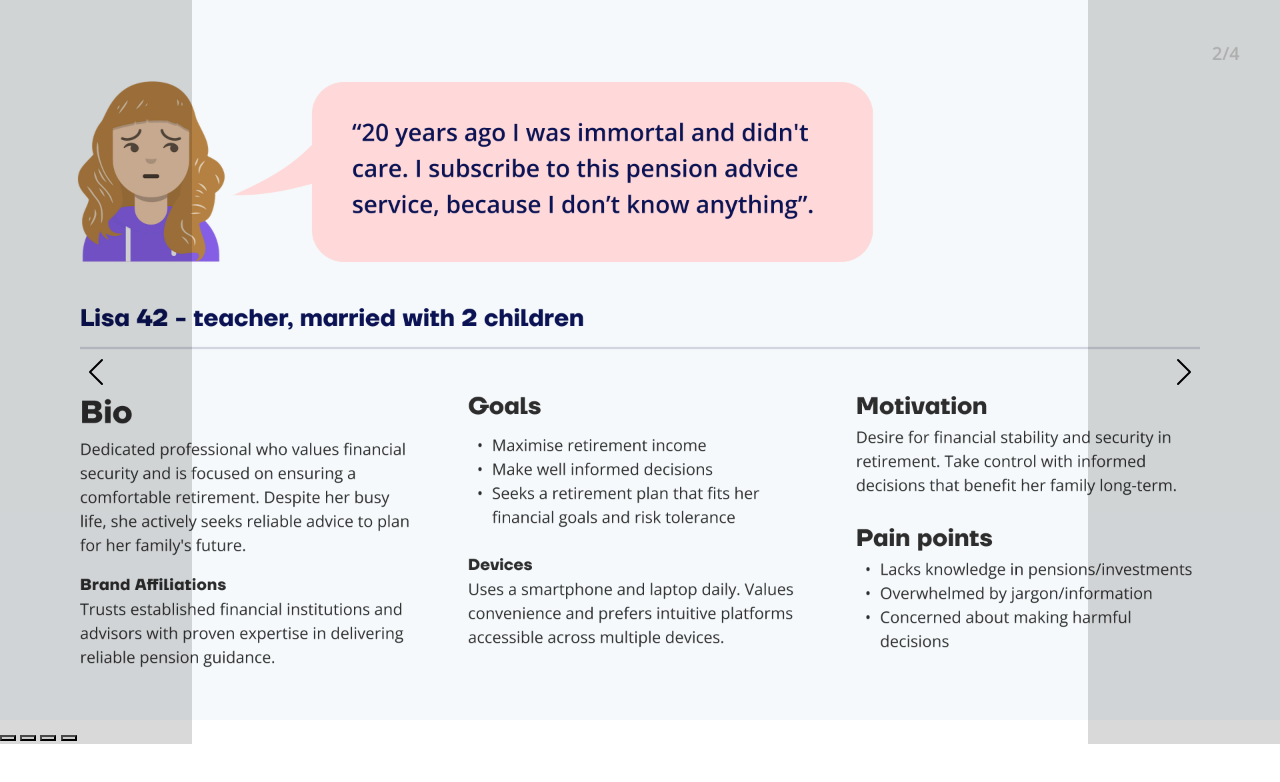
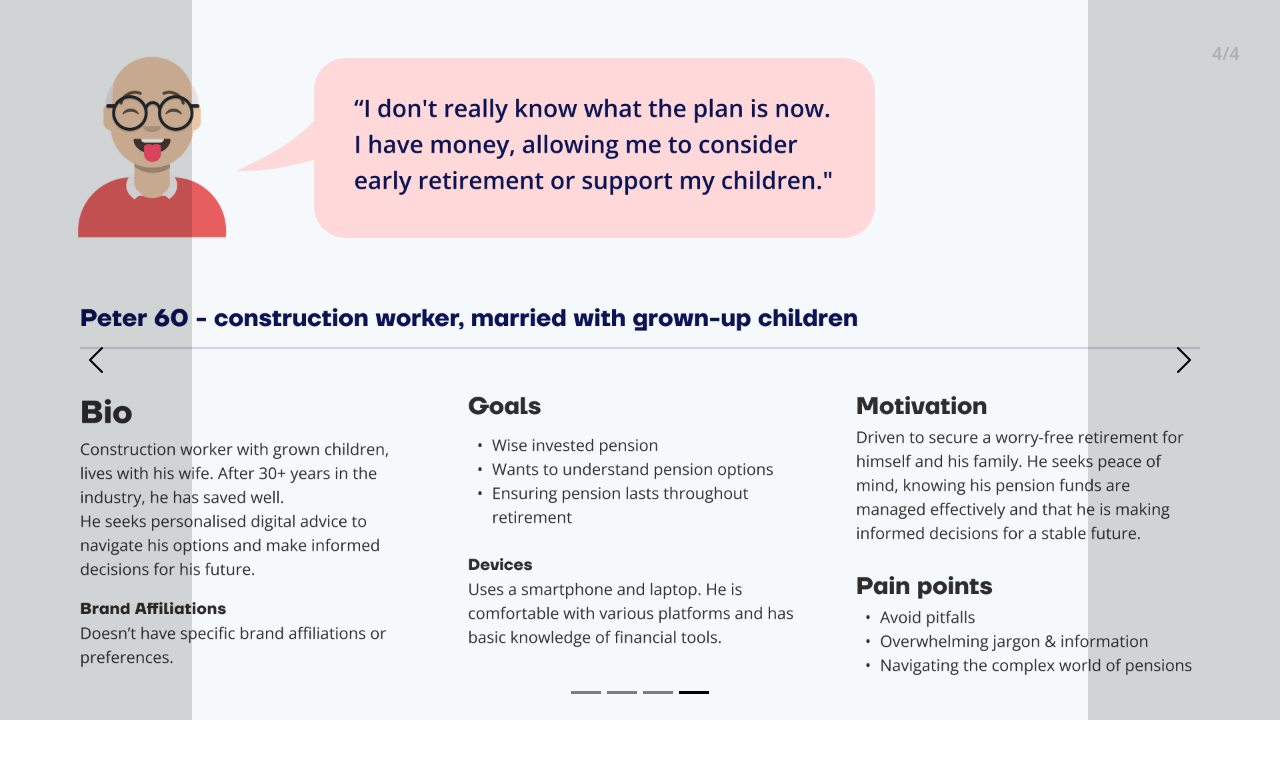
Before and after one commit to pamsan/Notion-Widgets, a plain HTML site: page index.html in a window 1280 px wide. Both pictures are taken after a click on the button "Previous". Drawn offline with nearby package versions, Linux system fonts and the light colour scheme.

Commit message:
Update index.html

```diff
--- a/index.html
+++ b/index.html
@@ -110,19 +110,25 @@
 <script src="https://cdn.jsdelivr.net/npm/bootstrap@5.3.0-alpha1/dist/js/bootstrap.min.js"></script>
 
 
-  <div id="carouselExampleDark" class="carousel carousel-dark slide" data-bs-ride="carousel">
+ <div id="carouselExampleDark" class="carousel carousel-dark slide" data-bs-ride="carousel">
+  <div class="carousel-indicators">
+    <button type="button" data-bs-target="#carouselExampleDark" data-bs-slide-to="0" class="active" aria-current="true" aria-label="Slide 1"></button>
+    <button type="button" data-bs-target="#carouselExampleDark" data-bs-slide-to="1" aria-label="Slide 2"></button>
+    <button type="button" data-bs-target="#carouselExampleDark" data-bs-slide-to="2" aria-label="Slide 3"></button>
+    <button type="button" data-bs-target="#carouselExampleDark" data-bs-slide-to="3" aria-label="Slide 4"></button>
+  </div>
   <div class="carousel-inner">
-    <div class="carousel-item active">
-      <img src="1.png" class="d-block w-100" alt="Image 1">
+    <div class="carousel-item active" data-bs-interval="10000">
+      <img src="1.png" class="d-block w-100" alt="Slide 1">
+    </div>
+    <div class="carousel-item" data-bs-interval="2000">
+      <img src="2.png" class="d-block w-100" alt="Slide 2">
     </div>
     <div class="carousel-item">
-      <img src="2.png" class="d-block w-100" alt="Image 2">
+      <img src="3.png" class="d-block w-100" alt="Slide 3">
     </div>
     <div class="carousel-item">
-      <img src="3.png" class="d-block w-100" alt="Image 3">
-    </div>
-    <div class="carousel-item">
-      <img src="4.png" class="d-block w-100" alt="Image 4">
+      <img src="4.png" class="d-block w-100" alt="Slide 4">
     </div>
   </div>
   <button class="carousel-control-prev" type="button" data-bs-target="#carouselExampleDark" data-bs-slide="prev">
@@ -133,15 +139,8 @@
     <span class="carousel-control-next-icon" aria-hidden="true"></span>
     <span class="visually-hidden">Next</span>
   </button>
+</div>
 
-    <!-- Bottom Navigation -->
-    <div class="carousel-bottom-nav">
-        <button type="button" data-bs-target="#carouselExampleDark" data-bs-slide-to="0" class="active"></button>
-        <button type="button" data-bs-target="#carouselExampleDark" data-bs-slide-to="1"></button>
-        <button type="button" data-bs-target="#carouselExampleDark" data-bs-slide-to="2"></button>
-        <button type="button" data-bs-target="#carouselExampleDark" data-bs-slide-to="3"></button>
-    </div>
-</div>
 
 
 </body>
```
